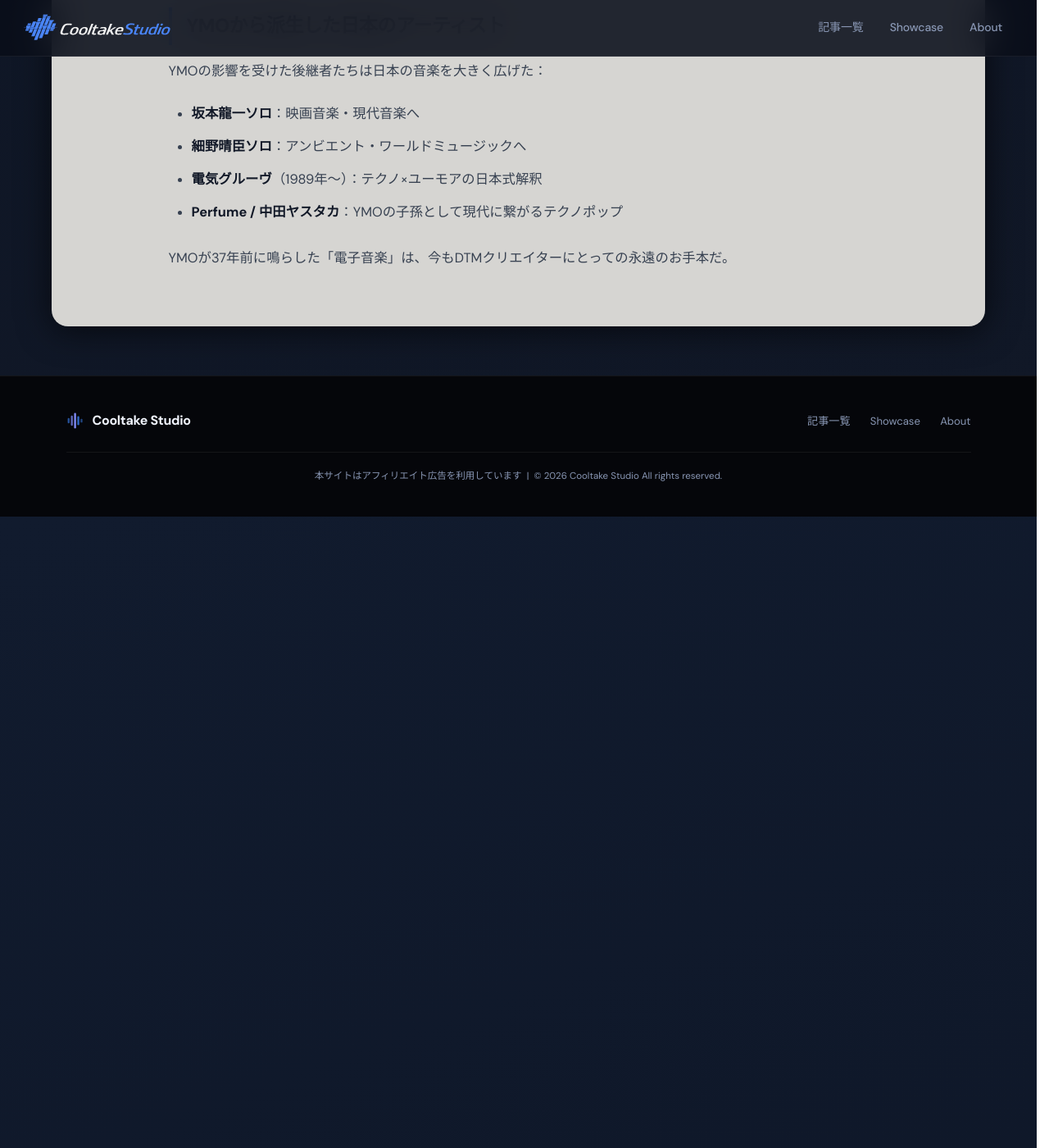
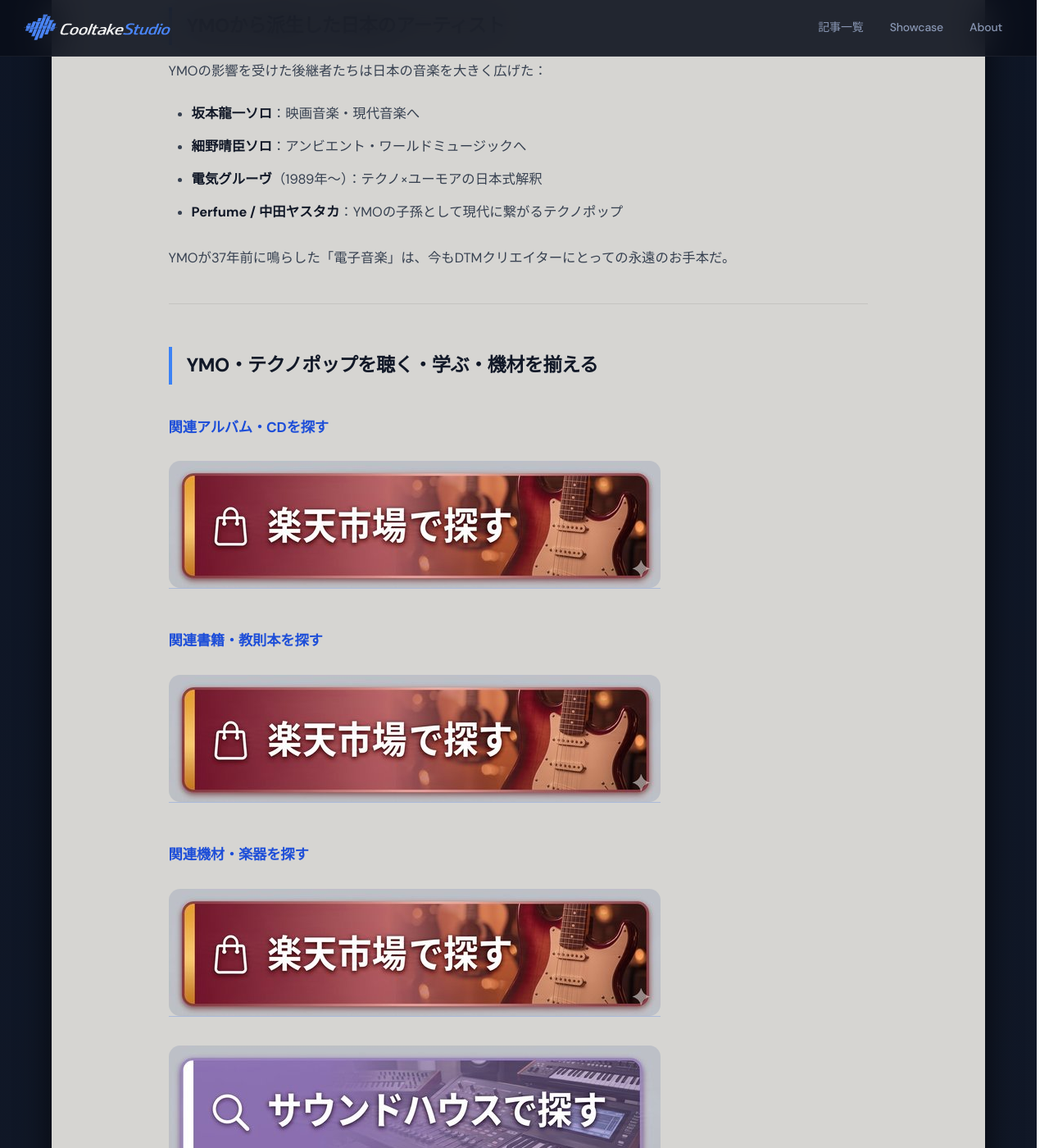
Before and after one commit to cooltake/cooltake-staging, a Jekyll site: the page built from _posts/2026-05-30-japan-music-05-ymo-techno.md, in a window 1280 px wide and 1400 px high, scrolled down 3742 px. Shown: the whole window at 82% size. Built offline with Jekyll 4.4.1, drawn with Linux system fonts in a browser that asks for light colours; some web fonts are replaced.

Commit message:
feat: add album/book/gear CTA to 2026-05-30-japan-music-05-ymo-techno.md

```diff
--- a/_posts/2026-05-30-japan-music-05-ymo-techno.md
+++ b/_posts/2026-05-30-japan-music-05-ymo-techno.md
@@ -114,3 +114,37 @@
 - **Perfume / 中田ヤスタカ**：YMOの子孫として現代に繋がるテクノポップ
 
 YMOが37年前に鳴らした「電子音楽」は、今もDTMクリエイターにとっての永遠のお手本だ。
+
+---
+
+## YMO・テクノポップを聴く・学ぶ・機材を揃える
+
+### 関連アルバム・CDを探す
+
+<div style="margin:1.5rem 0;">
+<a href="https://hb.afl.rakuten.co.jp/ichiba/2c3fa5a0.94ef6741.2c3fa5a1.98b5e1ce/?pc=https%3A//search.rakuten.co.jp/search/mall/YMO%2BYellow%2BMagic%2BOrchestra%2BCD/" rel="nofollow" referrerpolicy="no-referrer-when-downgrade" style="display:inline-block;text-decoration:none;">
+<img src="/assets/images/btn-rakuten.jpg" alt="楽天市場で探す" width="600" height="155" style="max-width:100%;height:auto;border-radius:14px;display:block;">
+</a>
+</div>
+
+### 関連書籍・教則本を探す
+
+<div style="margin:1.5rem 0;">
+<a href="https://hb.afl.rakuten.co.jp/ichiba/2c3fa5a0.94ef6741.2c3fa5a1.98b5e1ce/?pc=https%3A//search.rakuten.co.jp/search/mall/DTM%2B%E3%82%B7%E3%83%B3%E3%82%BB%E3%82%B5%E3%82%A4%E3%82%B6%E3%83%BC%2B%E5%85%A5%E9%96%80%2B%E6%9C%AC/" rel="nofollow" referrerpolicy="no-referrer-when-downgrade" style="display:inline-block;text-decoration:none;">
+<img src="/assets/images/btn-rakuten.jpg" alt="楽天市場で探す" width="600" height="155" style="max-width:100%;height:auto;border-radius:14px;display:block;">
+</a>
+</div>
+
+### 関連機材・楽器を探す
+
+<div style="margin:1.5rem 0;">
+<a href="https://hb.afl.rakuten.co.jp/ichiba/2c3fa5a0.94ef6741.2c3fa5a1.98b5e1ce/?pc=https%3A//search.rakuten.co.jp/search/mall/%E3%82%B7%E3%83%B3%E3%82%BB%E3%82%B5%E3%82%A4%E3%82%B6%E3%83%BC%2BRoland/" rel="nofollow" referrerpolicy="no-referrer-when-downgrade" style="display:inline-block;text-decoration:none;">
+<img src="/assets/images/btn-rakuten.jpg" alt="楽天市場で探す" width="600" height="155" style="max-width:100%;height:auto;border-radius:14px;display:block;">
+</a>
+</div>
+
+<div style="margin:1.5rem 0;">
+<a href="https://h.accesstrade.net/sp/cc?rk=0100pdhv00n9hy" rel="nofollow" referrerpolicy="no-referrer-when-downgrade" style="display:inline-block;text-decoration:none;">
+<img src="/assets/images/btn-soundhouse.jpg" alt="サウンドハウスで探す" width="600" height="155" style="max-width:100%;height:auto;border-radius:14px;display:block;">
+</a>
+</div>
```
